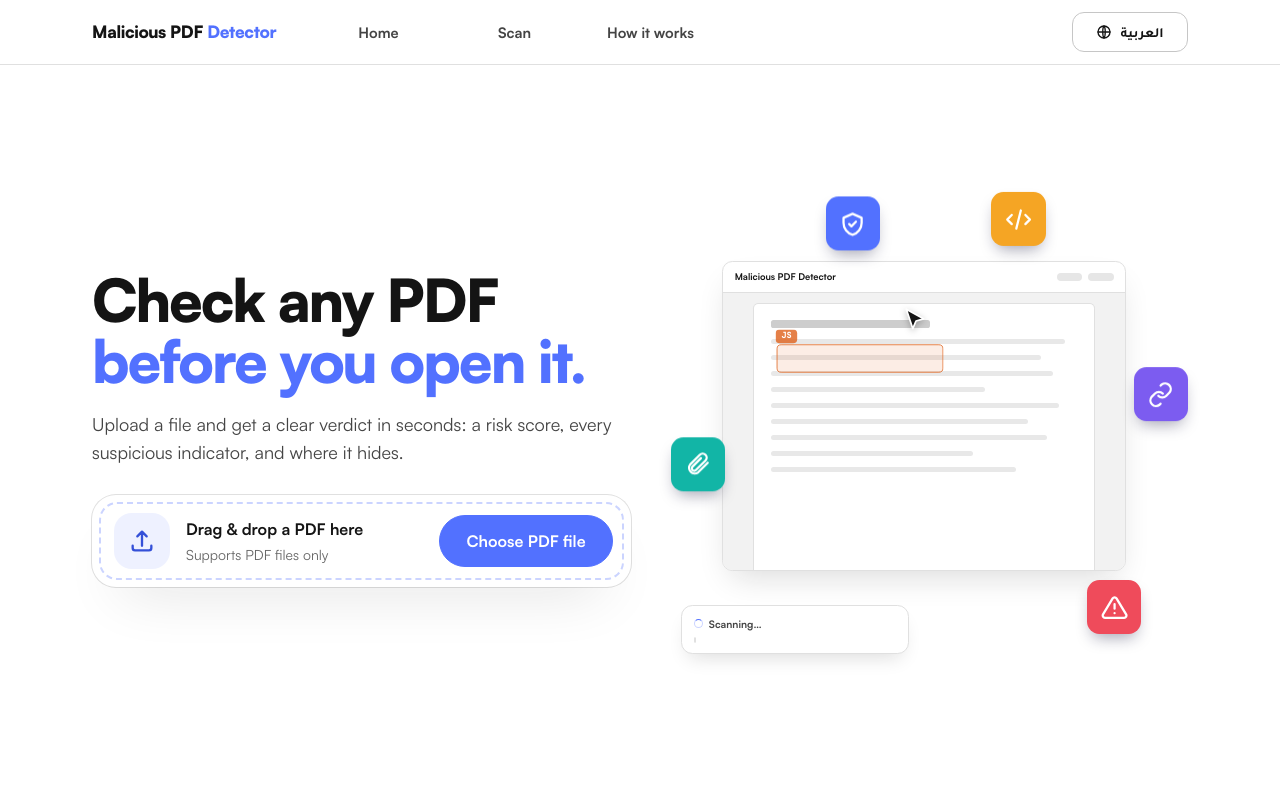
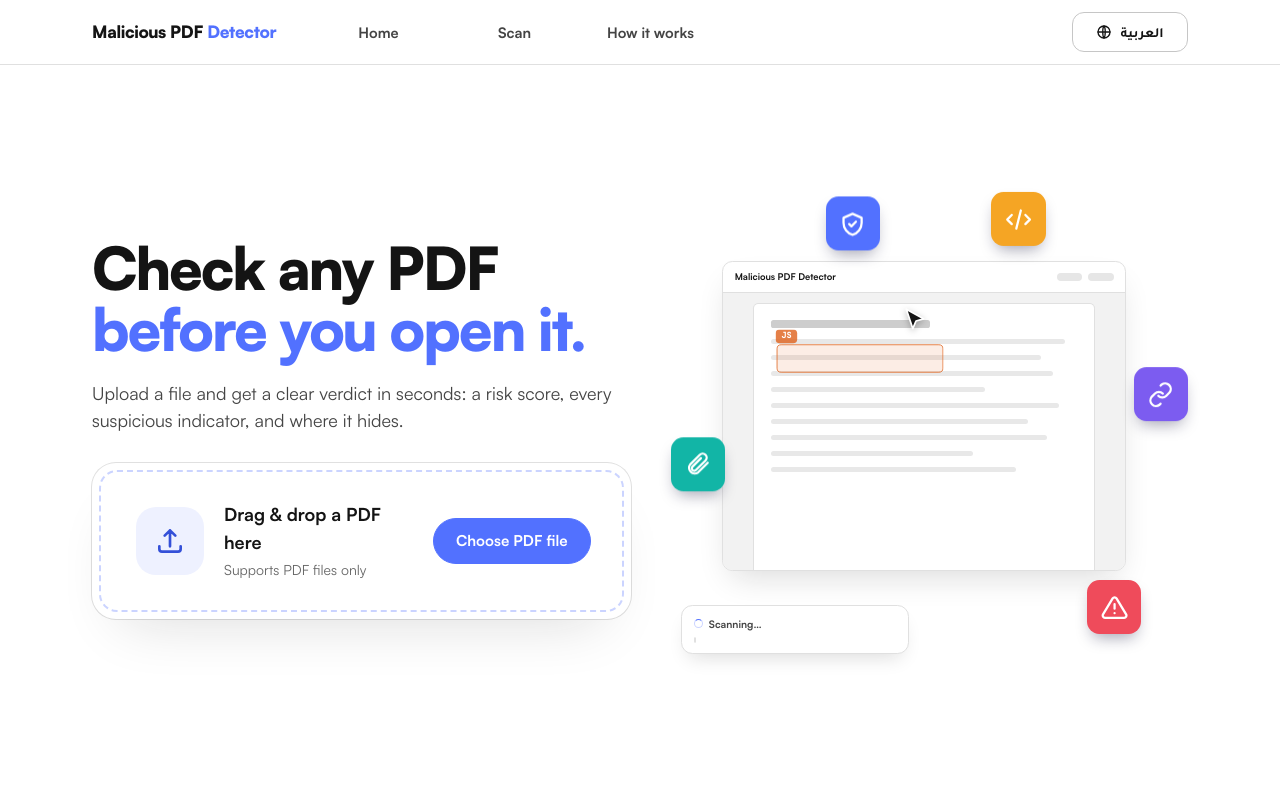
Before and after one commit to Diiiyala/Malicious-PDF-Detector, a React (Vite) app in the folder frontend/: page / in a window 1280 px wide. Shown: the top 800 px of the page. Built offline with nearby package versions, Linux system fonts and the light colour scheme.

Commit message:
Update lightHome.css

```diff
--- a/frontend/src/lightHome.css
+++ b/frontend/src/lightHome.css
@@ -241,3 +241,13 @@
   .lp .nav button{width:132px;justify-content:center;padding-inline:0}
   .lp .lang{width:116px;justify-content:center;padding-inline:0}
 }
+
+.lp .drop.c{padding:38px 40px 38px 44px;gap:20px}
+.lp[dir=rtl] .drop.c{padding:38px 44px 38px 40px}
+.lp .drop.c .up{width:68px;height:68px;border-radius:20px}
+.lp .drop.c .up svg{width:32px;height:32px}
+.lp .drop.c .dtxt b{font-size:18px}
+.lp .drop.c .btn.lg{min-height:46px;padding-inline:22px;font-size:15px}
+@media (max-width:560px){
+  .lp .drop.c{padding-block:28px}
+}
```
